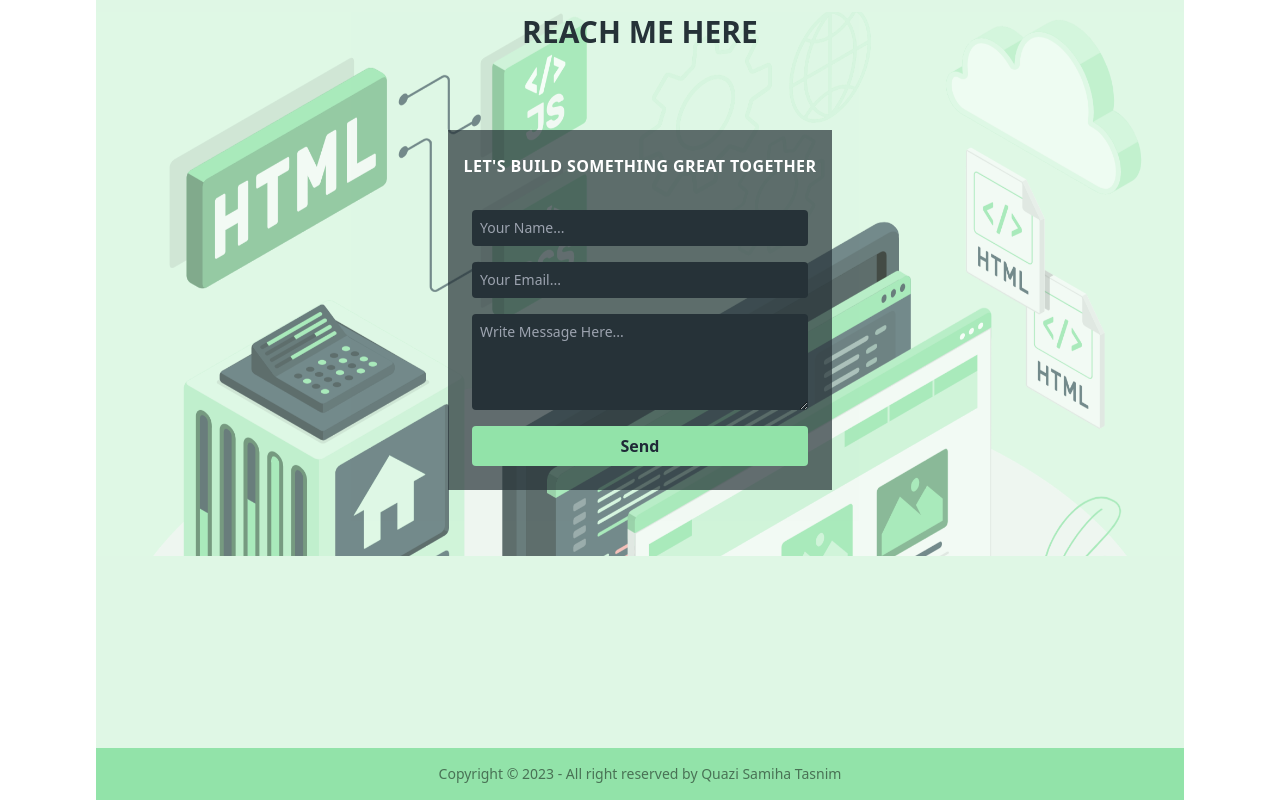
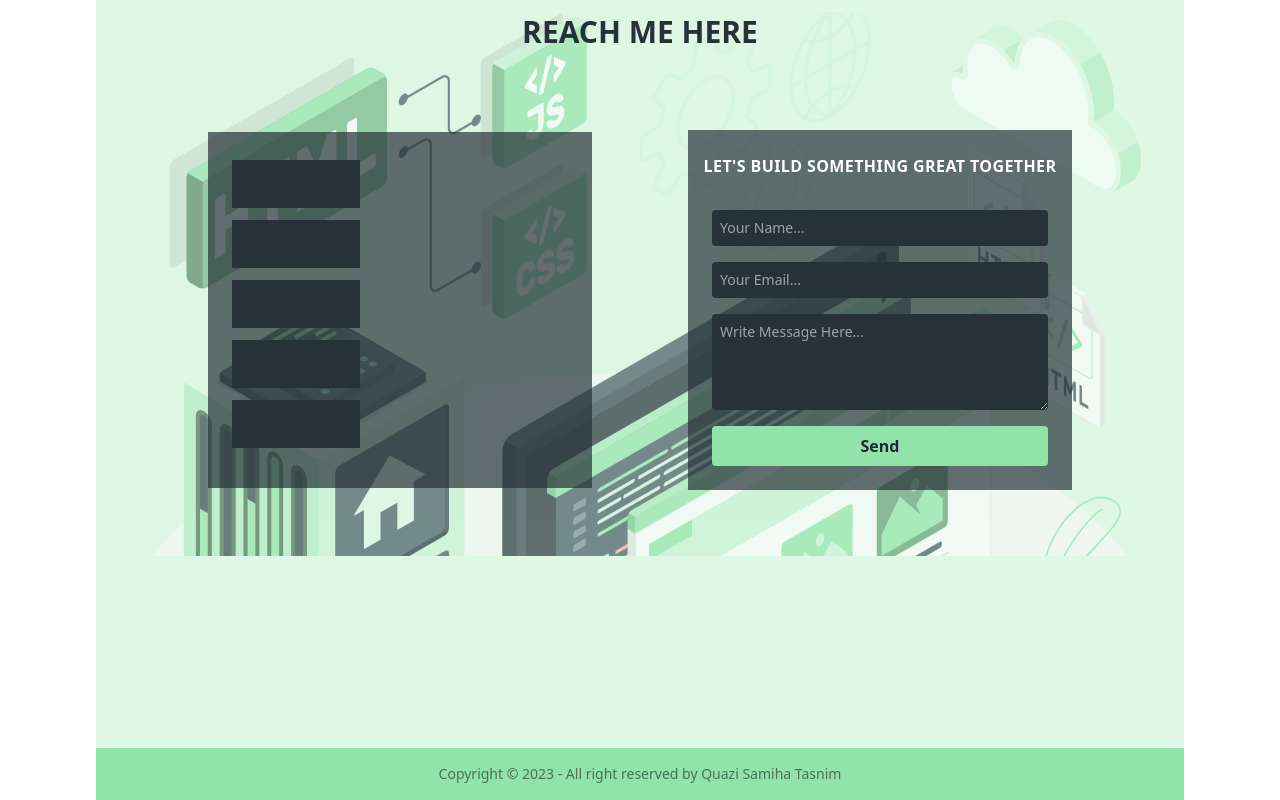
Before and after one commit to QuaziSamiha/portfolio_samiha, a React (Vite) app: page / in a window 1280 px wide. Shown: the part 2551-3351 px from the top of the page. Built offline with nearby package versions, Linux system fonts and the light colour scheme.

Commit message:
design ongoign

```diff
--- a/src/pages/Home/Contact/Contact.jsx
+++ b/src/pages/Home/Contact/Contact.jsx
@@ -1,6 +1,7 @@
 import { ParallaxBanner } from "react-scroll-parallax";
 import bg from "../../../assets/images/website-amico.png";
 import EmailForm from "./EmailForm";
+import SocialMedia from "./SocialMedia";
 const Contact = () => {
   //   console.log("checking....");
   return (
@@ -15,6 +16,7 @@ const Contact = () => {
               <h1 className="font-bold text-3xl pb-4">reach me here</h1>
             </div>
             <div className="flex justify-evenly items-center my-16">
+              <SocialMedia />
               <EmailForm />
             </div>
           </div>
--- a/src/pages/Home/Contact/EmailForm.jsx
+++ b/src/pages/Home/Contact/EmailForm.jsx
@@ -25,7 +25,7 @@ const EmailForm = () => {
   };
 
   return (
-    <div className="bg-[#263238] bg-opacity-70 w-96">
+    <div className="bg-[#263238] bg-opacity-70 w-96 mx-12">
       <h1 className="text-center font-semibold text-white text-base tracking-wide uppercase mt-6">
         Let&apos;s build something great together
       </h1>
--- /dev/null
+++ b/src/pages/Home/Contact/SocialMedia.jsx
@@ -0,0 +1,15 @@
+const SocialMedia = () => {
+  return (
+    <div className="bg-[#263238] bg-opacity-70 w-96 mx-12 px-6 py-7">
+      <div className="">
+        <div className="w-32 h-12 bg-[#263238] mb-3"></div>
+        <div className="w-32 h-12 bg-[#263238] mb-3"></div>
+        <div className="w-32 h-12 bg-[#263238] mb-3"></div>
+        <div className="w-32 h-12 bg-[#263238] mb-3"></div>
+        <div className="w-32 h-12 bg-[#263238] mb-3"></div>
+      </div>
+    </div>
+  );
+};
+
+export default SocialMedia;
```
